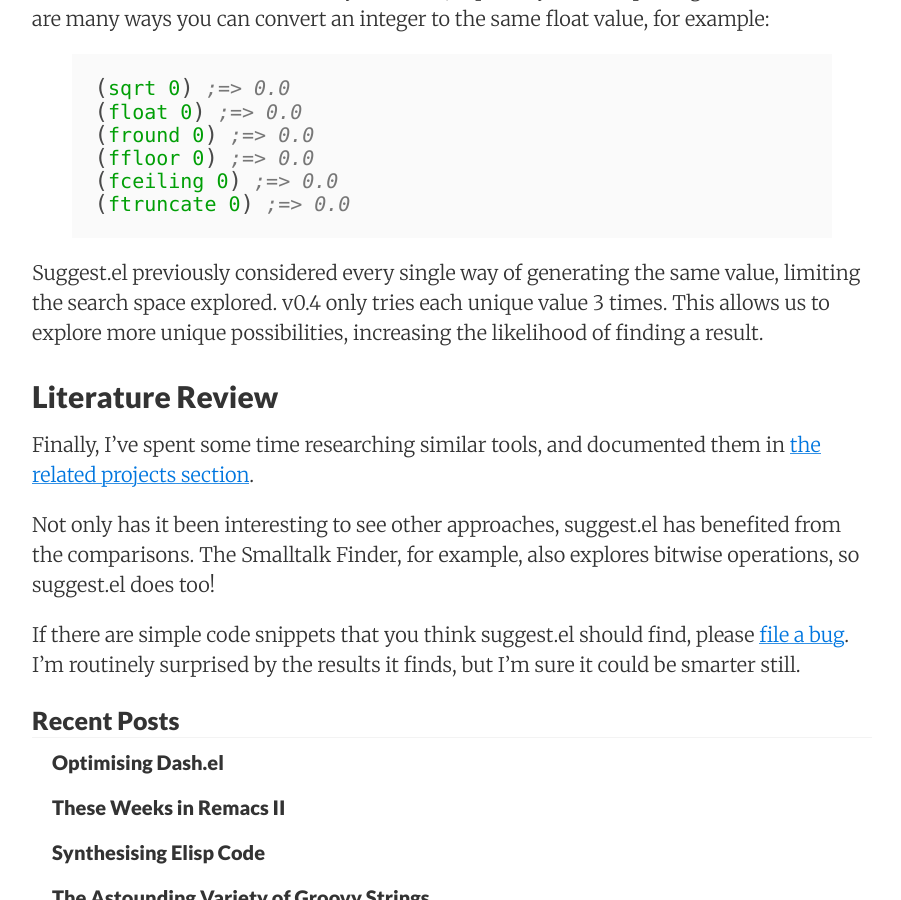
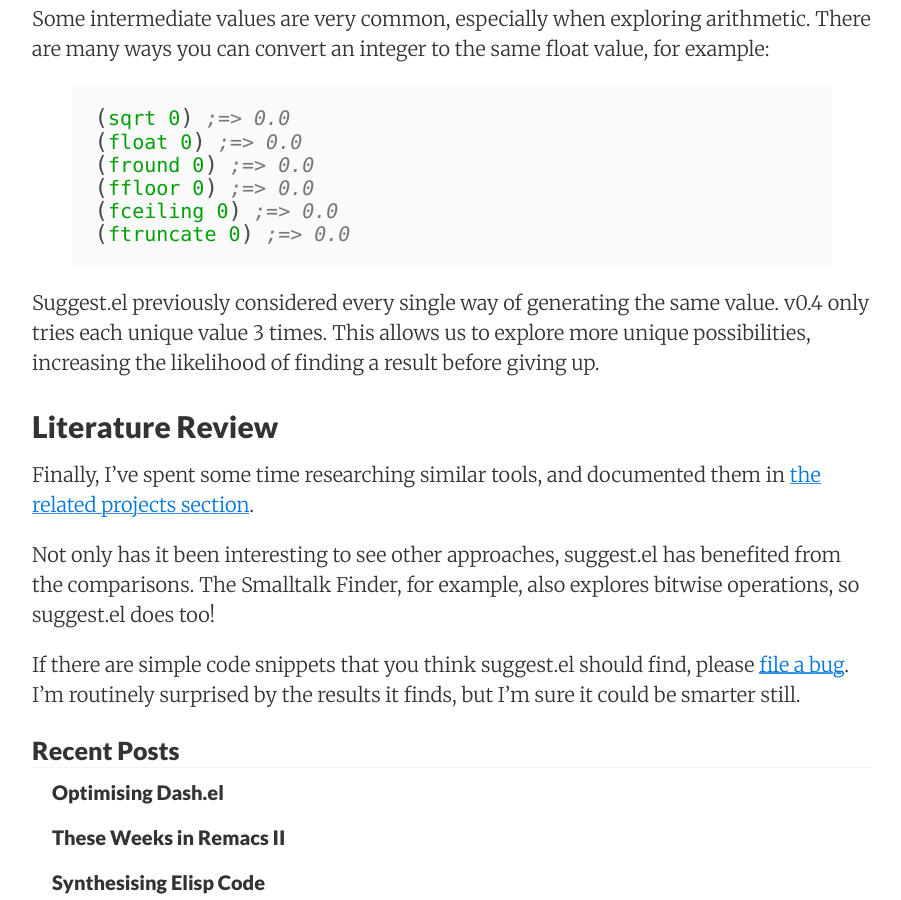
Before and after one commit to Wilfred/wilfred.github.com, a Jekyll site: the page built from _posts/2017-08-06-suggest-el-synthesising-constants.markdown, in a window 1280 px wide and 900 px high, scrolled down 3314 px. Shown: the whole window, without its empty margins (188-1089 px from the left). Built offline with Jekyll 4.4.1, drawn with Linux system fonts in a browser that asks for light colours; nearby versions of some CDN libraries; some of the changed text lies outside the part shown.

Commit message:
Last draft, bump date

```diff
--- a/_posts/2017-08-05-suggest-el-synthesising-constants.markdown
+++ b/_posts/2017-08-06-suggest-el-synthesising-constants.markdown
@@ -137,9 +139,9 @@
 {% endhighlight %}
 
 Suggest.el previously considered every single way of generating the
-same value, limiting the search space explored. v0.4 only tries each
-unique value 3 times. This allows us to explore more unique
-possibilities, increasing the likelihood of finding a result.
+same value. v0.4 only tries each unique value 3 times. This allows us
+to explore more unique possibilities, increasing the likelihood of
+finding a result before giving up.
 
 ## Literature Review
 
@@ -152,5 +154,7 @@
 also explores bitwise operations, so suggest.el does too!
 
 If there are simple code snippets that you think suggest.el should
-find, please [file a bug](https://github.com/Wilfred/suggest.el/issues/new). I'm routinely surprised by the results it
-finds, but I'm sure it could be smarter still.
+find, please
+[file a bug](https://github.com/Wilfred/suggest.el/issues/new). I'm
+routinely surprised by the results it finds, but I'm sure it could be
+smarter still.
```
Also changed, not shown: other parts of _posts/2017-08-06-suggest-el-synthesising-constants.markdown (+4 -2 lines).
